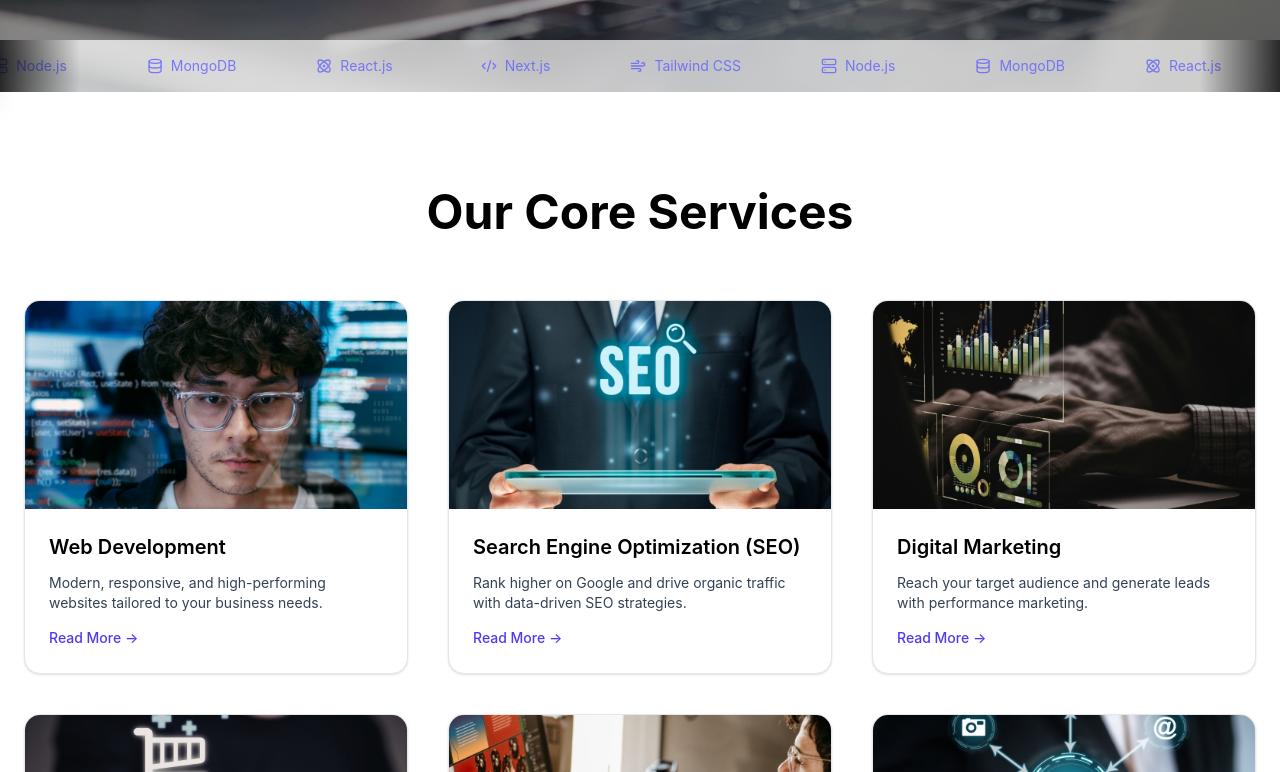
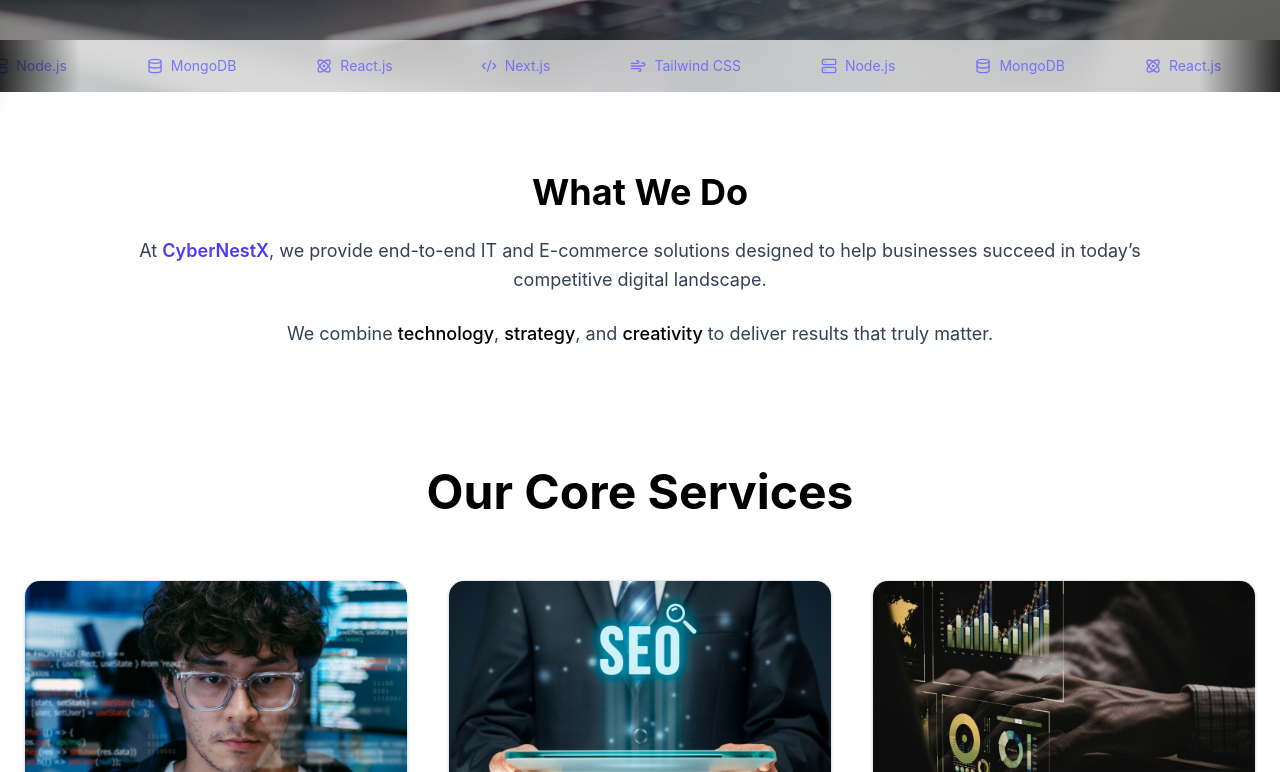
Before and after one commit to Buddy007k/Cybernestx, a Next.js app: page / in a window 1280 px wide. Shown: the part 708-1480 px from the top of the page. Built offline with nearby package versions, Linux system fonts and the light colour scheme.

Commit message:
whatwedo part

```diff
--- a/app/page.js
+++ b/app/page.js
@@ -4,12 +4,14 @@ import Navbar from "@/components/navbar";
 import Footer from "@/components/footer";
 import Hero from "@/components/hero";
 import ServicesPage from "@/components/services";
+import WhatWeDo from "@/components/what-we-do";
 
 export default function Home() {
   return (
     <>
       <Navbar />
       <Hero />
+      <WhatWeDo />
       <ServicesPage />
       <Footer />
     </>
--- a/components/services.jsx
+++ b/components/services.jsx
@@ -46,7 +46,7 @@ export default function ServicesPage() {
   ];
 
   return (
-    <section className="py-24 px-6">
+    <section className="py-10 px-6">
       <div className="max-w-7xl mx-auto">
 
         {/* Heading */}
--- /dev/null
+++ b/components/what-we-do.jsx
@@ -0,0 +1,41 @@
+"use client";
+
+import { useTheme } from "next-themes";
+import { useEffect, useState } from "react";
+
+export default function WhatWeDo() {
+    const { theme } = useTheme();
+    const [mounted, setMounted] = useState(false);
+
+    useEffect(() => setMounted(true), []);
+    if (!mounted) return null;
+
+    const isDark = theme === "dark";
+
+    return (
+        <section className="py-20 px-6">
+            <div className="max-w-5xl mx-auto text-center space-y-6">
+
+                {/* Title */}
+                <h2 className="text-3xl md:text-4xl font-bold text-strong">
+                    What We Do
+                </h2>
+
+                {/* Description */}
+                <p className="text-lg text-muted leading-relaxed">
+                    At <span className="font-semibold text-indigo-600">CyberNestX</span>, we provide
+                    end-to-end IT and E-commerce solutions designed to help businesses succeed in
+                    today’s competitive digital landscape.
+                </p>
+
+                <p className="text-lg text-muted leading-relaxed">
+                    We combine <span className="font-medium text-strong">technology</span>,{" "}
+                    <span className="font-medium text-strong">strategy</span>, and{" "}
+                    <span className="font-medium text-strong">creativity</span> to deliver
+                    results that truly matter.
+                </p>
+
+            </div>
+        </section>
+    );
+}
```
